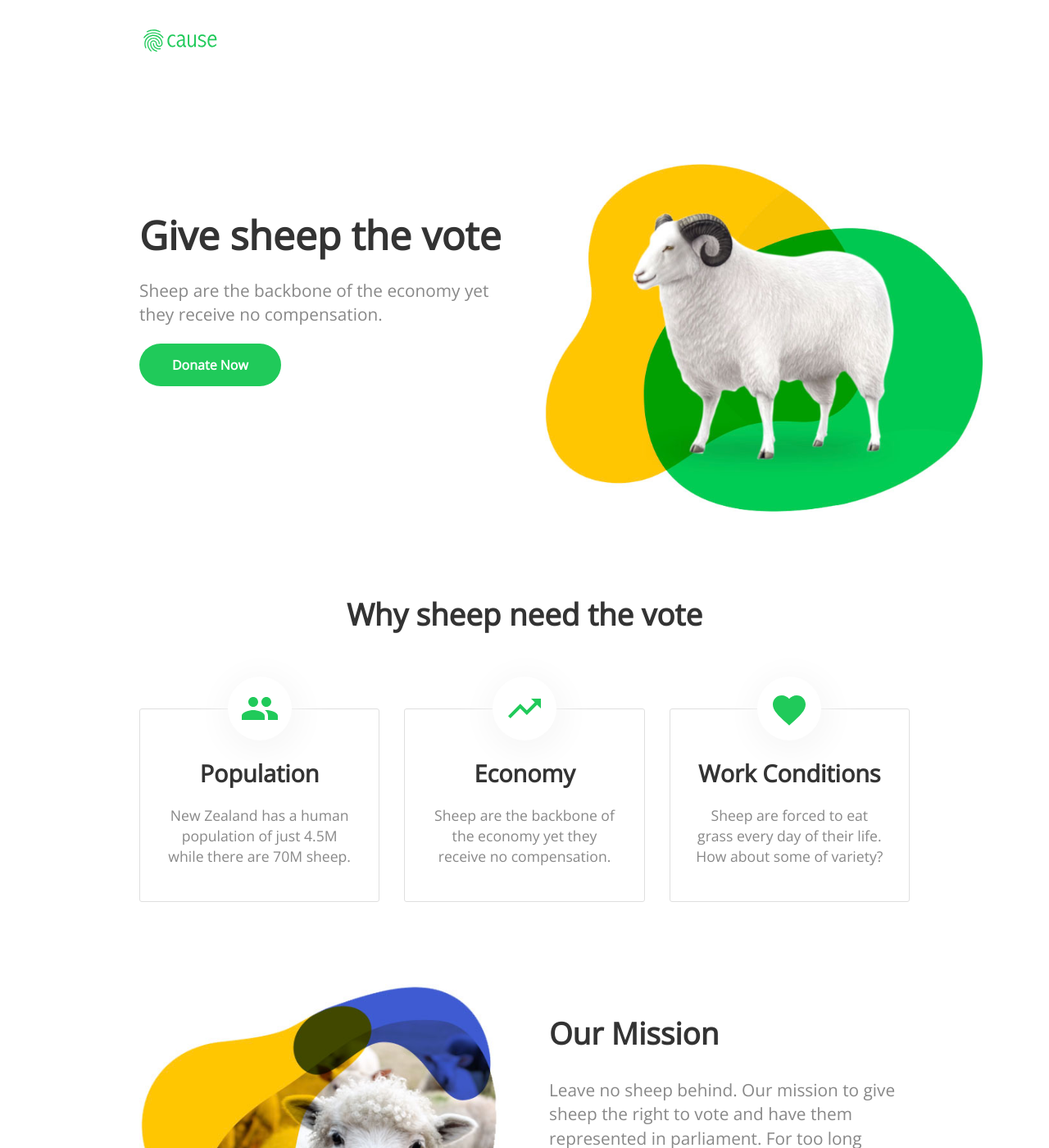
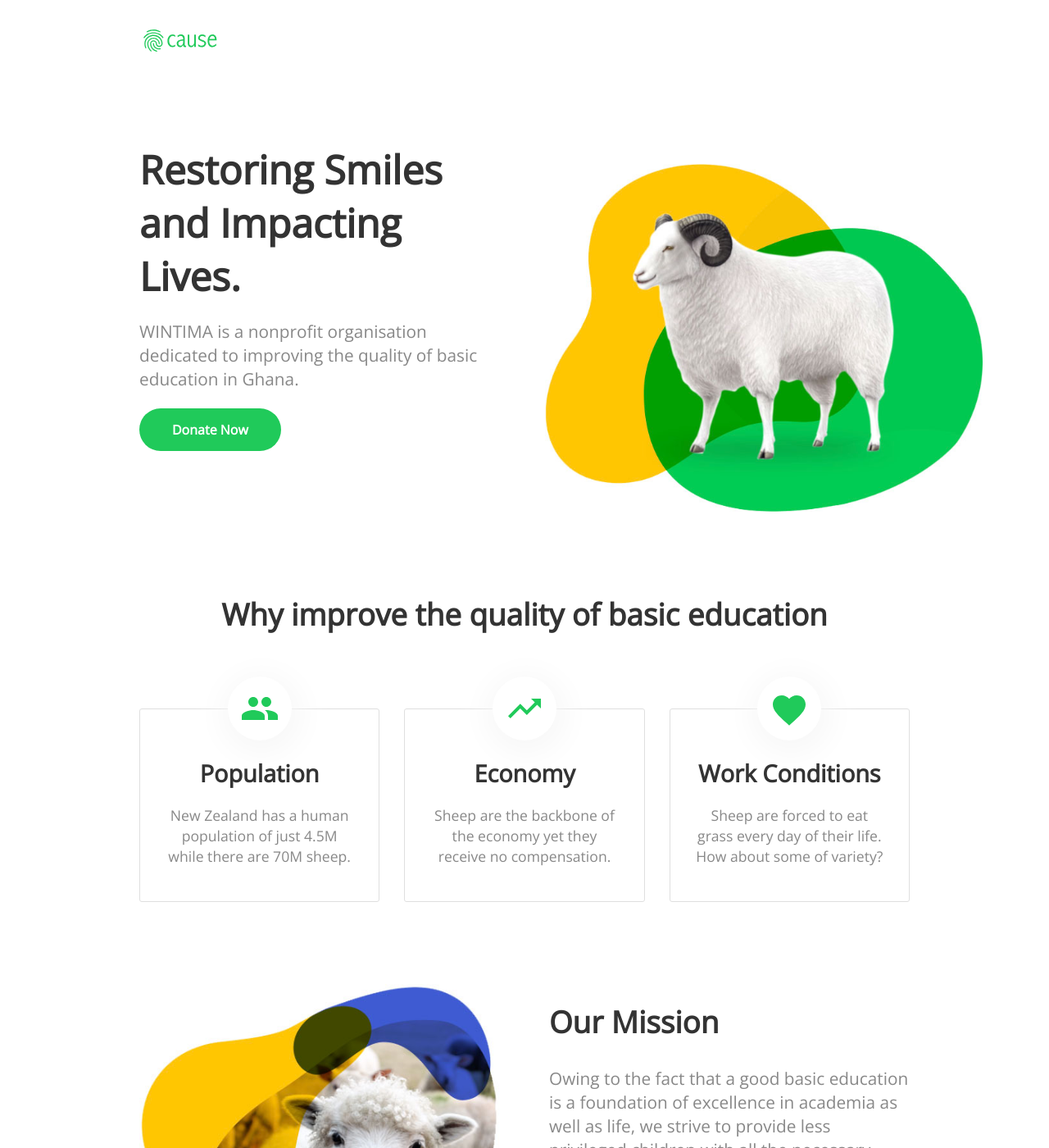
Before and after one commit to hfaara18/wintima.github.io, a Jekyll site: the page built from index.html, in a window 1280 px wide and 1400 px high. Shown: the whole window at 82% size. Built offline with Jekyll 4.4.1, drawn with Linux system fonts in a browser that asks for light colours; nearby versions of some CDN libraries; a script that is not in the unit is left out; some of the changed text lies outside the part shown.

Commit message:
Update index.html

```diff
--- a/index.html
+++ b/index.html
@@ -1,13 +1,13 @@
 ---
 layout: default
-title: The Sheep Vote
+title: Wintima Foundation
 ---
 <header>
 	<div class="container">
 		<div class="column">
 			<div>
-				<h1 class="editable">Give sheep the vote</h1>
-				<p class="editable">Sheep are the backbone of the economy yet they receive no compensation.</p>
+				<h1 class="editable">Restoring Smiles and Impacting Lives.</h1>
+				<p class="editable">WINTIMA is a nonprofit organisation dedicated to improving the quality of basic education in Ghana.</p>
 				<div class="button">
 					<a href="#donate">Donate Now</a>
 				</div>
@@ -20,7 +20,7 @@ title: The Sheep Vote
 </header>
 
 <div class="container">
-	<h2 class="editable" style="text-align: center;">Why sheep need the vote</h2>
+	<h2 class="editable" style="text-align: center;">Why improve the quality of basic education</h2>
 
 	<ul class="thirds">
 		<li>
@@ -51,7 +51,10 @@ title: The Sheep Vote
 		<div>
 			<h2 class="editable">Our Mission</h2>
 
-			<p class="editable">Leave no sheep behind. Our mission to give sheep the right to vote and have them represented in parliament. For too long sheep have been exploited for their warm wool and delicious meat. It's time to put our hooves down and baa for what's right. Give sheep the vote!</p>
+			<p class="editable">Owing to the fact that a good basic education is a foundation of excellence in academia as well as life,
+				we strive to provide less privileged children with all the necessary materials required for school children at the basic level.
+				Our aim is to get as many children as possible to value and have a good basic education.
+			</p>
 		</div>
 	</div>
 </div>
```
